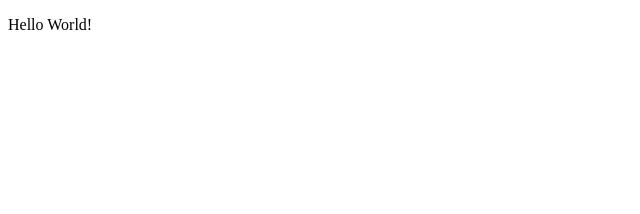
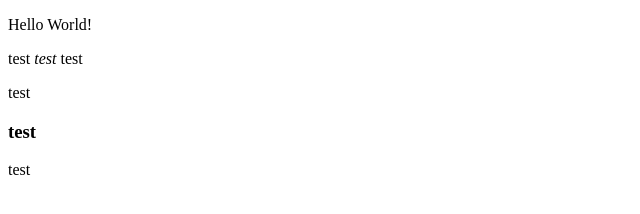
Before and after one commit to ClaytonMalarkey/Basics, a plain HTML site: page index.html in a window 1280 px wide. Shown: the whole page, without its empty margins (0-640 px from the left). Drawn offline with Linux system fonts and the light colour scheme.

Commit message:
test html basics

```diff
--- a/index.html
+++ b/index.html
@@ -8,5 +8,7 @@
 </head>
 <body>
     <p>Hello World!</p>
+    <p>test <i>test</i> test</p>
+    <p>test <h3>test</h3>test</p>
 </body>
 </html>
```
